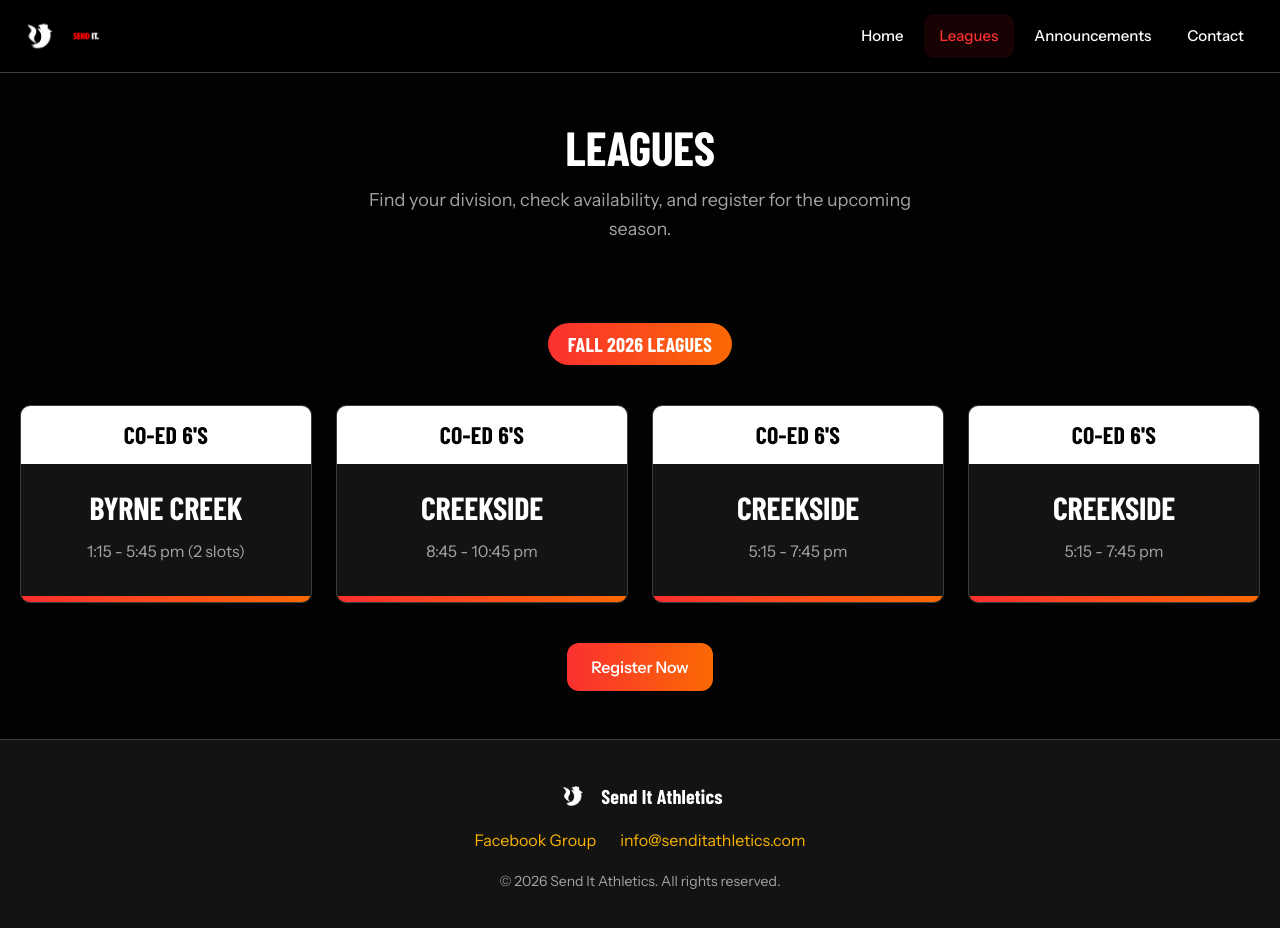
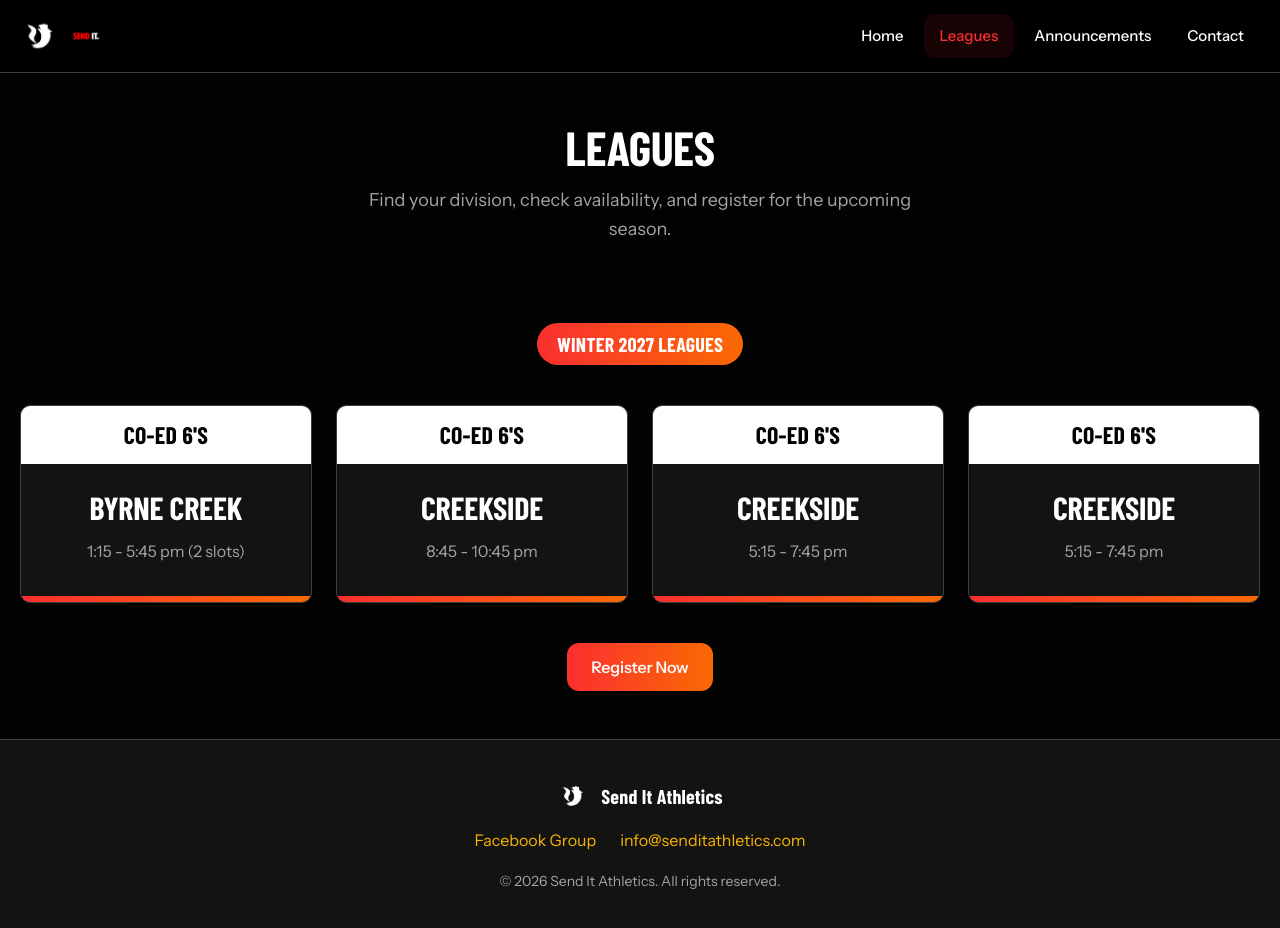
Before and after one commit to jaysonbtan/sendit, a Jekyll site: the page built from leagues.html, in a window 1280 px wide and 932 px high. Shown: the top 928 px of the window. Built offline with Jekyll 4.4.1, drawn with Linux system fonts in a browser that asks for light colours; some web fonts are replaced.

Commit message:
Update Site Settings “site”

```diff
--- a/_data/site.yml
+++ b/_data/site.yml
@@ -1,8 +1,8 @@
-season_name: "FALL 2026 LEAGUES"
-registration_url: "https://example.com/register"
-contact_email: "info@senditathletics.com"
-facebook_url: "https://www.facebook.com/groups/637105003323459/"
-facebook_handle: "senditathletics"
-instagram_url: "https://www.instagram.com/senditathletics"
+season_name: WINTER 2027 LEAGUES
+registration_url: https://example.com/register
+contact_email: info@senditathletics.com
+facebook_url: https://www.facebook.com/groups/637105003323459/
+facebook_handle: senditathletics
+instagram_url: https://www.instagram.com/senditathletics
 instagram_handle: "@senditathletics"
-hero_tagline: "Vancouver's destination for volleyball leagues"
+hero_tagline: Vancouver's destination for volleyball leagues
```
